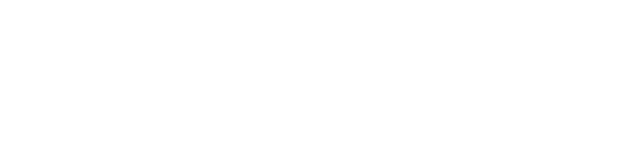
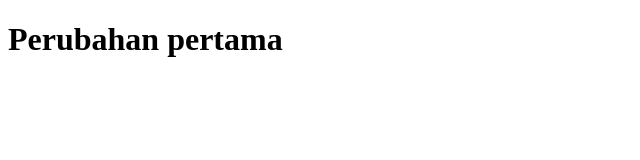
Before and after one commit to mohdnoorlizam78/tugasanSCM, a plain HTML site: page index.html in a window 1280 px wide. Shown: the whole page, without its empty margins (0-640 px from the left). Drawn offline with Linux system fonts and the light colour scheme.

Commit message:
Tambah Teks index.html

```diff
--- a/index.html
+++ b/index.html
@@ -8,7 +8,7 @@
 </head>
 
 <body>
-
+    <h1>Perubahan pertama</h1>
 </body>
 
 </html>
```
